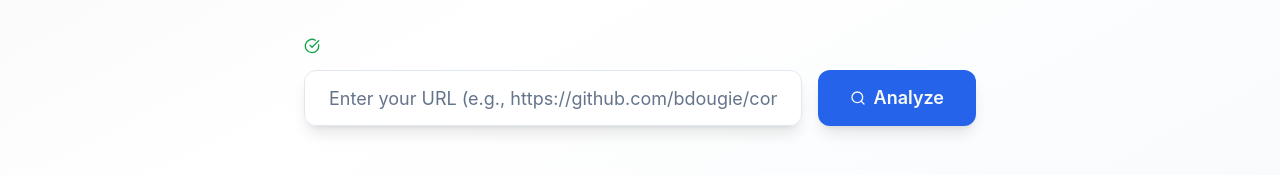
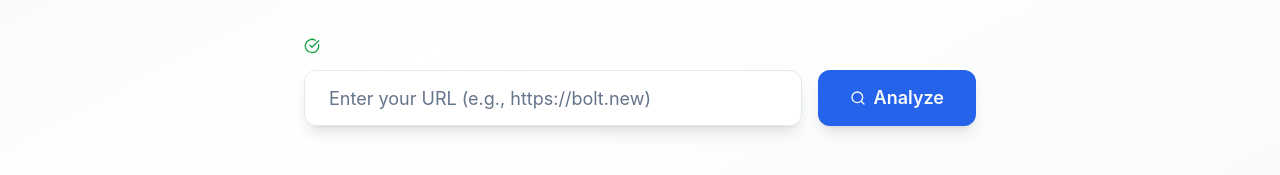
Before and after one commit to bdougie/social-carding, a Next.js app: page / in a window 1280 px wide. Shown: the part 465-640 px from the top of the page. Built offline with nearby package versions, Linux system fonts and the light colour scheme.

Commit message:
Updated SocialCardEditor.jsx

```diff
--- a/components/SocialCardEditor.jsx
+++ b/components/SocialCardEditor.jsx
@@ -374,7 +374,7 @@ function SocialCardEditor() {
                       type="text"
                       value={inputUrl}
                       onChange={(e) => setInputUrl(e.target.value)}
-                      placeholder='Enter your URL (e.g., https://github.com/bdougie/contributor.info)'
+                      placeholder='Enter your URL (e.g., https://bolt.new)'
                       className='flex-1 bg-surface/80 backdrop-blur-sm border border-border h-14 px-6 outline-none rounded-xl text-foreground placeholder-muted-foreground text-lg shadow-lg focus:ring-2 focus:ring-ring focus:border-transparent transition-all font-Inter'
                     />
                     <Button
```
